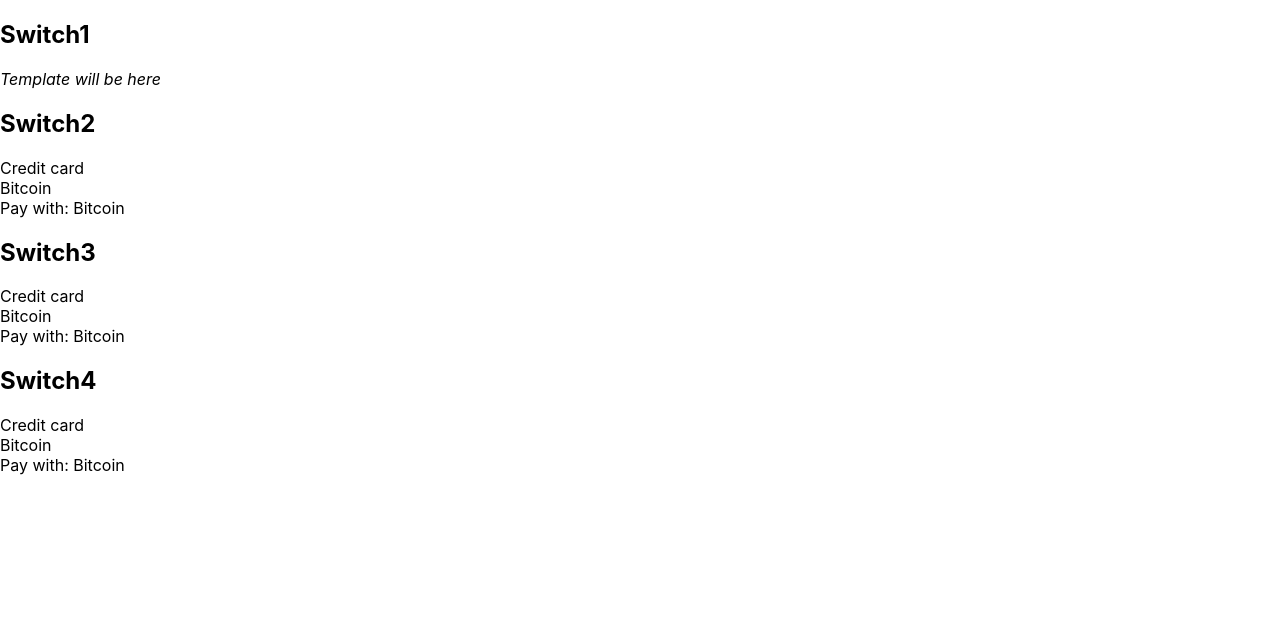
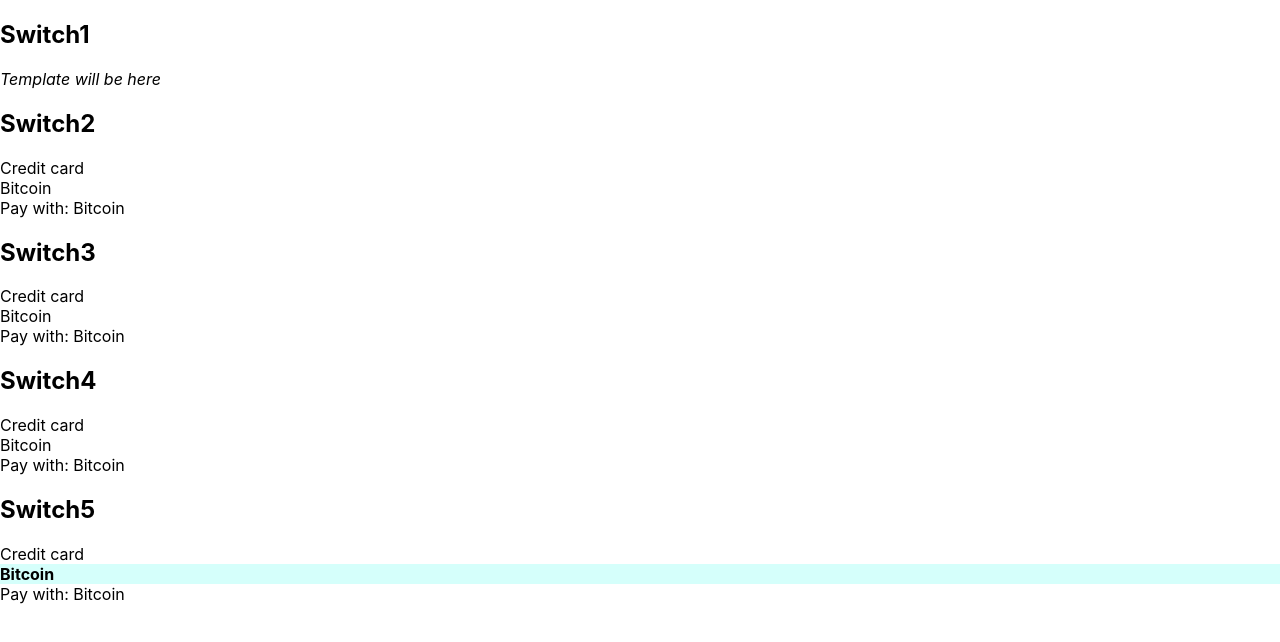
Before and after one commit to Tampoka/components_styleguidist, a React (Create React App) app: page / in a window 1280 px wide. Shown: the top 642 px of the page. Built offline with nearby package versions, Linux system fonts and the light colour scheme.

Commit message:
Add active class.

```diff
--- a/src/components/Switch/Switch.js
+++ b/src/components/Switch/Switch.js
@@ -4,7 +4,7 @@
 import Switch2 from "./steps/Switch2";
 import Switch3 from "./steps/Switch3";
 import Switch4 from "./steps/Switch4";
-// import Switch5 from "./steps/Switch5";
+import Switch5 from "./steps/Switch5";
 // import Switch6 from "./steps/Switch6";
 import "./Switch.css";
 
@@ -22,7 +22,7 @@
             {presentStep("Switch2", Switch2)}
             {presentStep("Switch3", Switch3)}
             {presentStep("Switch4", Switch4)}
-            {/*{presentStep("Switch5", Switch5)}*/}
+            {presentStep("Switch5", Switch5)}
             {/*{presentStep("Switch6", Switch6)}*/}
         </div>
     );
--- /dev/null
+++ b/src/components/Switch/steps/Switch5.js
@@ -0,0 +1,35 @@
+import {useState} from 'react';
+import '../Switch.css'
+
+const CREDITCARD = "Credit card";
+const BTC = "Bitcoin";
+
+const Switch = () => {
+    const [payMethod, setPayMethod] = useState(BTC)
+
+    const select = (choice) => {
+        return evt => {
+            setPayMethod(choice)
+        }
+    }
+
+    const renderChoice = (choice) => {
+        const cssClasses=["choice"]
+        if(payMethod===choice)
+            cssClasses.push("active")
+        return (
+            <div className={cssClasses.join(" ")}
+                 onClick={select(choice)}>{choice}
+            </div>
+        )
+    }
+
+    return (
+        <div className="switch">
+            {renderChoice(CREDITCARD)}
+            {renderChoice(BTC)}
+            Pay with: {payMethod}
+        </div>
+    )
+}
+export default Switch
```
